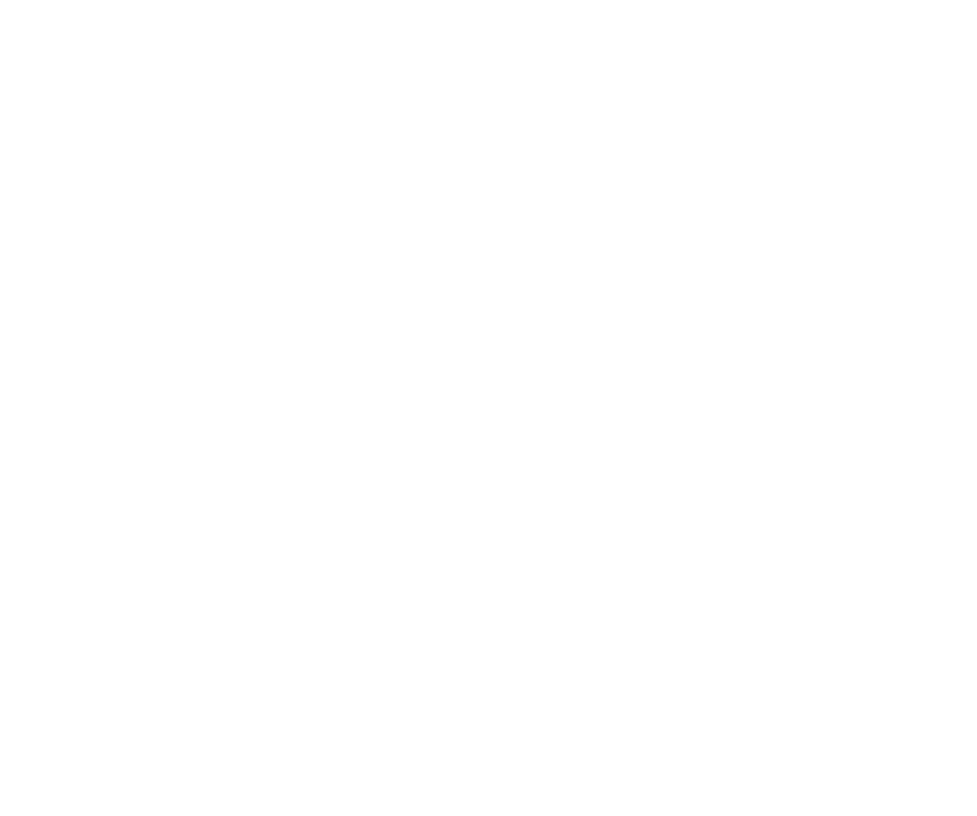
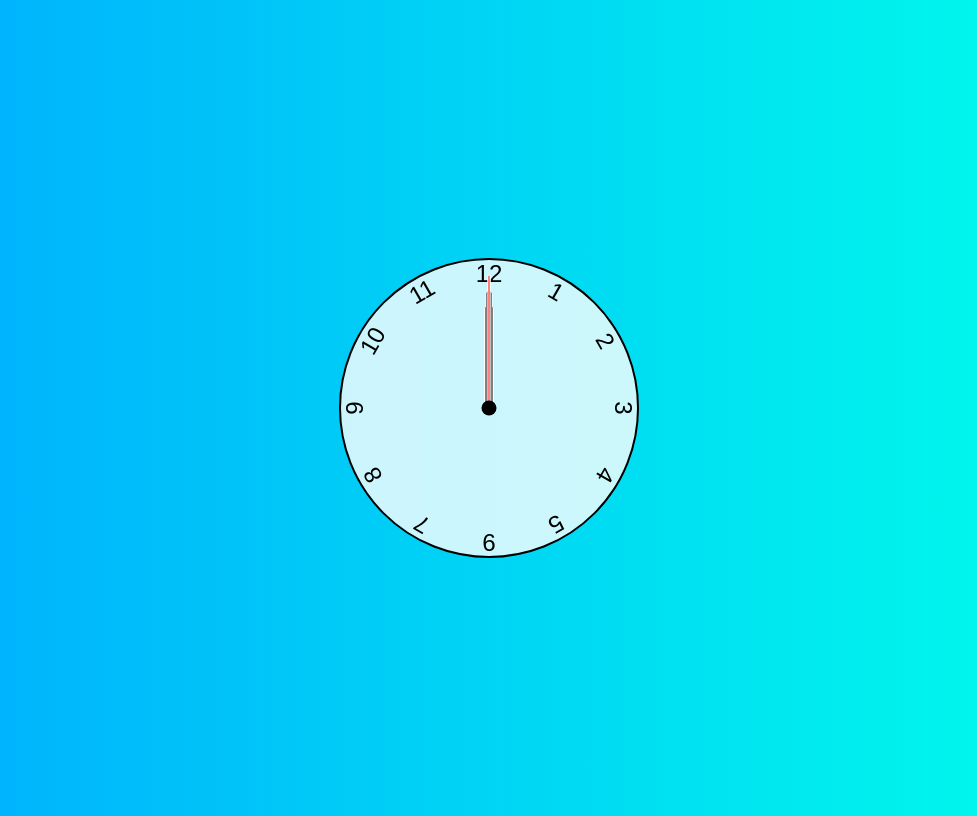
Before and after one commit to sofiadurkan1/Clock_Project_Js, a plain HTML site: page index.html in a window 1280 px wide. Shown: the whole page, without its empty margins (151-1128 px from the left). Drawn offline with Linux system fonts and the light colour scheme.

Commit message:
js codes added

```diff
--- a/app.js
+++ b/app.js
@@ -0,0 +1,8 @@
+setInterval(setClock,1000)
+function setClock(){
+    const currentDate = new Date();
+    const secondRatio = currentDate.getSeconds() / 60;
+    const minutesRatio = (secondRatio + currentDate.getMinutes() / 60);
+    const hoursRatio = (minutesRatio + currentDate.getHours()/ 12);
+
+}
--- a/index.html
+++ b/index.html
@@ -9,6 +9,31 @@
     <title>Clock</title>
 </head>
 <body>
+    <div class="clock">
+        <div class="hand hour"></div>
+        <div class="hand minute"></div>
+        <div class="hand second"></div>
+        <div class="hand second"></div>
+        <div class="number number1">1</div>
+        <div class="number number2">2</div>
+        <div class="number number3">3</div>
+        <div class="number number4">4</div>
+        <div class="number number5">5</div>
+        <div class="number number6">9</div>
+        <div class="number number7">7</div>
+        <div class="number number8">8</div>
+        <div class="number number9">9</div>
+        <div class="number number10">10</div>
+        <div class="number number11">11</div>
+        <div class="number number12">12</div>
 
+
+
+
+
+
+
+
+    </div>
 </body>
 </html>
--- a/style.css
+++ b/style.css
@@ -1,4 +1,95 @@
-*{
-    margin: 0;
-    padding: 0;
+*,*::after,*::before{
+    box-sizing: border-box;
+    font-family: Gotham Rounded,sans-serif;
+
+
 }
+body{
+    background: linear-gradient(to right,hsl(200,100%,50%),hsl(175,100%,50%));
+    display: flex;
+    justify-content:center;
+    align-items:center;
+    min-height: 100vh;
+    overflow: hidden;
+}
+
+.clock{
+    width:300px;
+    height:300px;
+    background-color: rgba(255, 255, 255, .8);
+    border-radius:50%;
+    border:2px solid black;
+    position: relative;
+
+}
+
+.clock .number{
+    --rotation:0;
+    position: absolute;
+    width:100%;
+    height:100%;
+    text-align: center;
+    /* background-color:red; */
+    transform:rotate(var(--rotation));
+    font-size: 1.5rem;
+
+
+
+}
+.clock .number1{ --rotation: 30deg;}
+.clock .number2{ --rotation: 60deg;}
+.clock .number3{ --rotation: 90deg;}
+.clock .number4{ --rotation: 120deg;}
+.clock .number5{ --rotation: 150deg;}
+.clock .number6{ --rotation: 180deg;}
+.clock .number7{ --rotation: 210deg;}
+.clock .number8{ --rotation: 240deg;}
+.clock .number9{ --rotation: 270deg;}
+.clock .number10{ --rotation: 300deg;}
+.clock .number11{ --rotation: 330deg;}
+
+.clock .hand{
+    --rotation:0;
+    position:absolute;
+    bottom: 50%;
+    left: 50%;
+    /* width:10px;
+    height:50%; */
+    border: 1px solid white;
+    border-top-left-radius: 10px;
+    border-top-right-radius: 10px;
+    z-index:10;
+    background-color: black;
+    transform-origin: bottom;
+    transform:translateX(-50%) rotate(calc(var(--rotation) * 1deg));
+ }
+ .clock::after{
+     content:'';
+     position:absolute;
+     background-color:black;
+     z-index: 11;
+     width: 15px;
+     height:15px;
+     top:50%;
+     left:50%;
+     transform:translate(-50%,-50%);
+     border-radius: 50%;
+
+
+ }
+
+ .clock .hand.second{
+     width:3px;
+     height:45%;
+     background-color:red;
+ }
+ .clock .hand.minute{
+    width:7px;
+    height:40%;
+    background-color:black;
+}
+.clock .hand.hour{
+    width: 10px;
+    height:35%;
+    background-color:black;
+}
```
